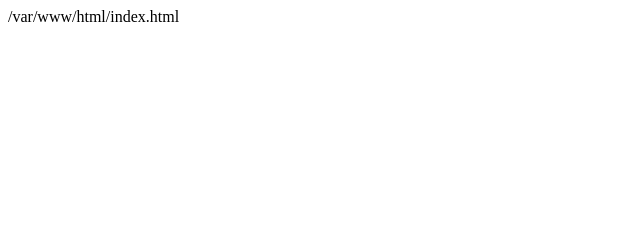
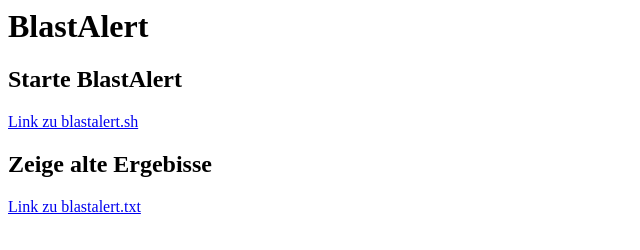
Before and after one commit to awkologist/BlastAlert, a plain HTML site: page index.html in a window 1280 px wide. Shown: the whole page, without its empty margins (0-640 px from the left). Drawn offline with Linux system fonts and the light colour scheme.

Commit message:
exchanged links and linked file

```diff
--- a/index.html
+++ b/index.html
@@ -1 +1,13 @@
-/var/www/html/index.html
+<html>
+<body>
+<h1>BlastAlert</h1>
+<h2>Starte BlastAlert</h2>
+<a href="cgi-bin/
+script.sh
+">Link zu blastalert.sh</a>
+<h2>Zeige alte Ergebisse</h2>
+<a href="cgi-bin/
+show.sh
+">Link zu blastalert.txt</a>
+</body>
+</html>
```
Also changed, not shown: 2 other files.
